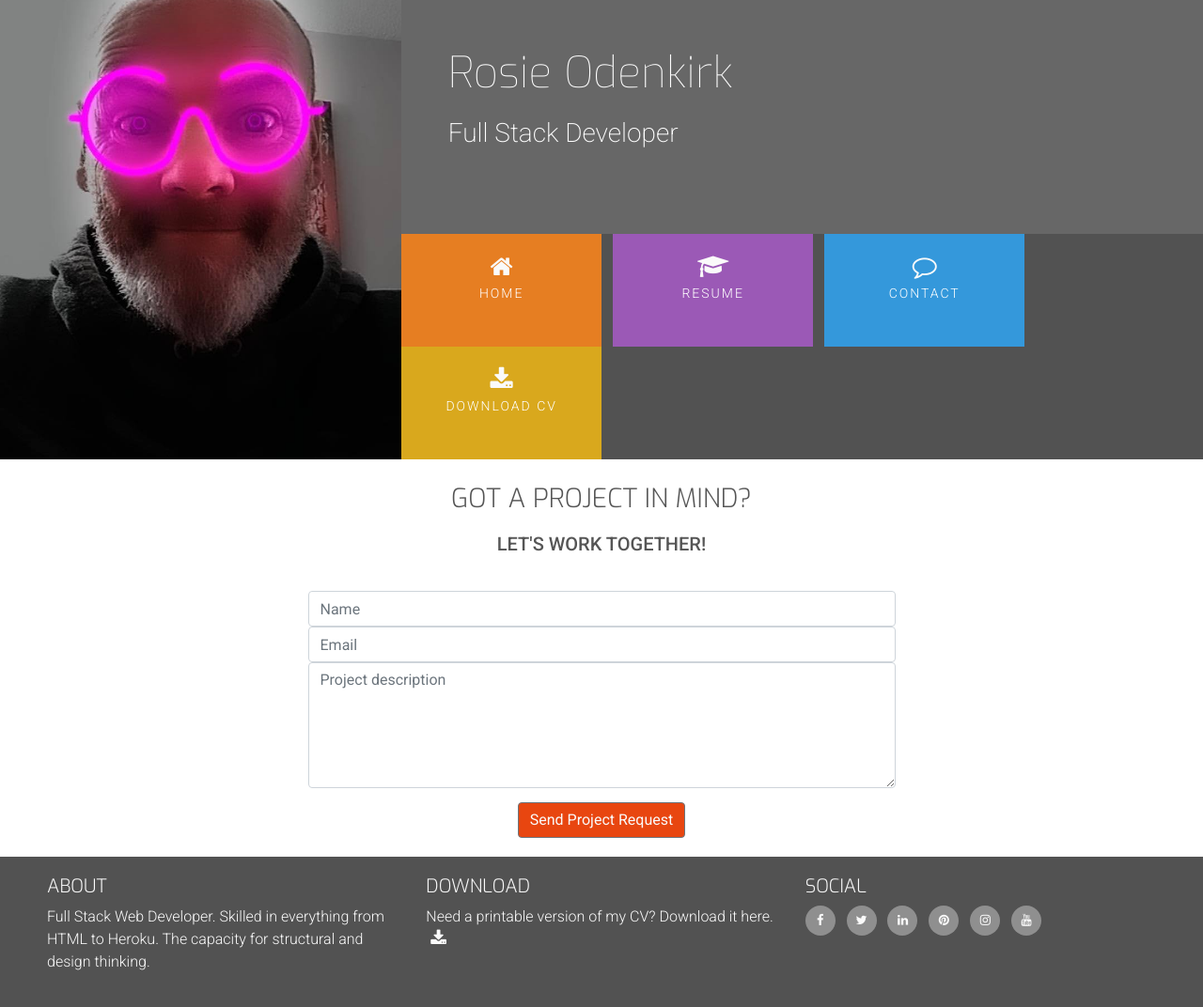
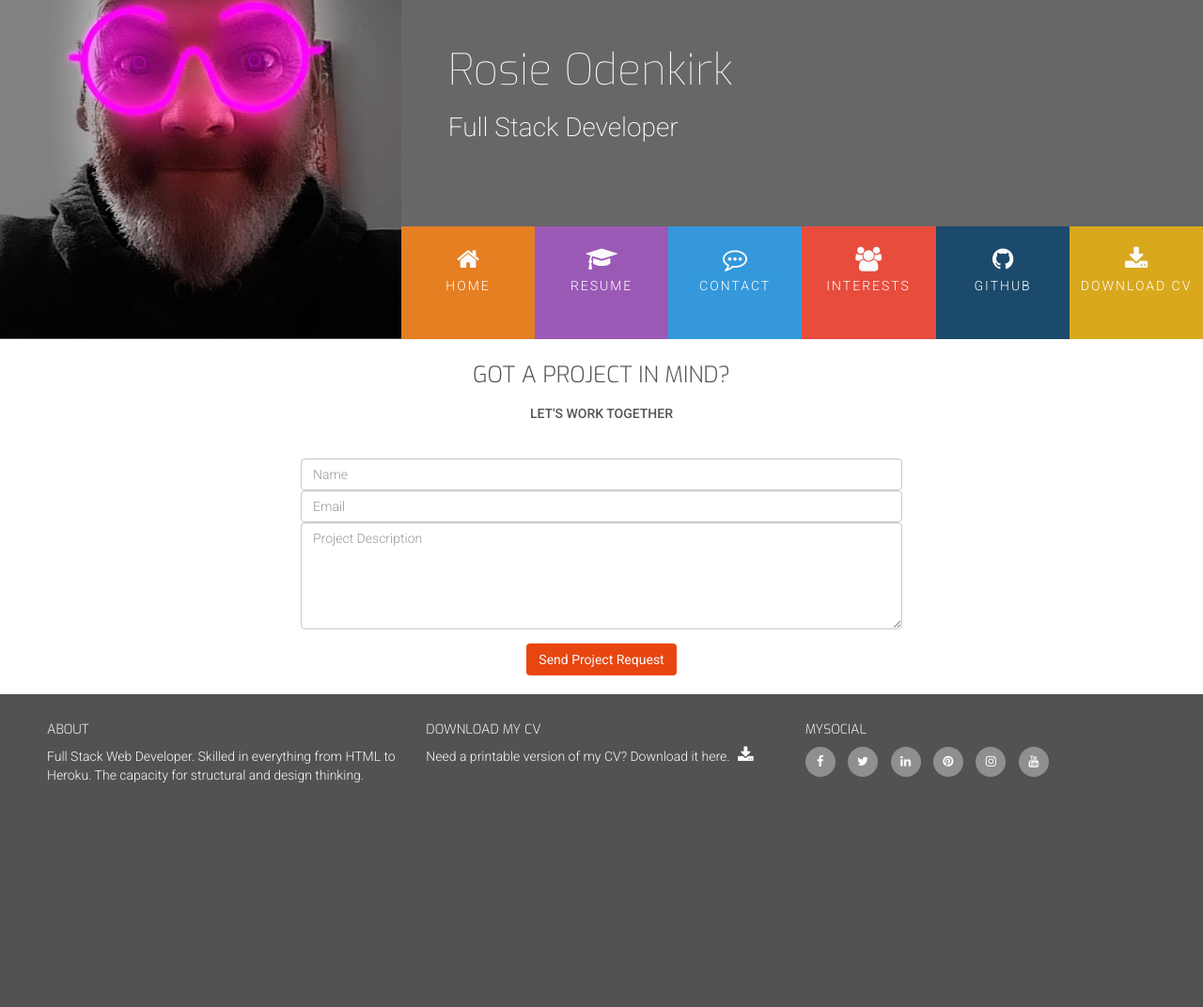
Before and after one commit to Clinton-Davis/Clintons_Resume, a plain HTML site: page contact.html in a window 1280 px wide. Shown: the whole page at 94% size. After the commit the page ends 872 px from the top, so only its background shows below. Drawn offline with nearby package versions, Linux system fonts and the light colour scheme.

Commit message:
added mail.js links and scrips

```diff
--- a/contact.html
+++ b/contact.html
@@ -1,12 +1,13 @@
 <!DOCTYPE html>
-<html lang="en">
+<html lang="en-US">
 	<head>
-		<meta charset="UTF-8" />
-		<meta name="viewport" content="width=device-width, initial-scale=1.0" />
-		<meta http-equiv="X-UA-Compatible" content="ie=edge" />
+		<meta charset="utf-8" />
+		<meta name="viewport" content="width=device-width, initial-scale=1" />
+		<title>Rosie Odenkirk</title>
+
 		<link
 			rel="stylesheet"
-			href="https://maxcdn.bootstrapcdn.com/bootstrap/4.2.1/css/bootstrap.min.css"
+			href="https://maxcdn.bootstrapcdn.com/bootstrap/3.3.7/css/bootstrap.min.css"
 			type="text/css"
 		/>
 		<link
@@ -19,50 +20,64 @@
 			href="https://cdnjs.cloudflare.com/ajax/libs/hover.css/2.1.1/css/hover-min.css"
 			type="text/css"
 		/>
-		<link rel="stylesheet" href="assets/css/style.css" />
-		<title>Rosie</title>
+		<link rel="stylesheet" href="assets/css/style.css" type="text/css" />
+		<script
+			type="text/javascript"
+			src="https://cdn.emailjs.com/sdk/2.2.4/email.min.js"
+		></script>
+		<script type="text/javascript">
+			(function() {
+				emailjs.init("user_r18UcxPyb432tWWdRscA7");
+			})();
+		</script>
 	</head>
+
 	<body>
-		<header>
-			<div class="row no-gutters">
-				<a class="col-md-4 logo" href="02-index.html"></a>
+		<header class="container-fluid">
+			<div class="row">
+				<a href="index.html">
+					<div class="col-md-4 logo"></div>
+				</a>
 				<div class="col-md-8">
-					<div class="row no-gutters bg-color-name-title">
-						<div class="col heading">
+					<div class="row bg-color-name-title">
+						<div class="heading">
 							<h1 class="name">Rosie Odenkirk</h1>
 							<h2 class="title">Full Stack Developer</h2>
 						</div>
 					</div>
-					<div class="row no-gutters">
-						<div class="col">
-							<ul id="nav" class="list-inline menucontainer">
-								<li
-									class="col-6 col-sm-3 list-inline-item ui-menu-color-home menuitem"
-								>
+					<div class="row">
+						<ul id="nav" class="list-inline clearfix">
+							<li class="col-xs-6 col-sm-2 ui-menu-color-home menuitem">
 								<a href="index.html" class="hvr-sweep-to-bottom"
 									><i class="fa fa-home" aria-hidden="true"></i
 									><span>Home</span></a
 								>
 							</li>
-								<li
-									class="col-6 col-sm-3 list-inline-item ui-menu-color-resume menuitem"
-								>
+							<li class="col-xs-6 col-sm-2 ui-menu-color-resume menuitem">
 								<a href="resume.html" class="hvr-sweep-to-bottom"
 									><i class="fa fa-graduation-cap" aria-hidden="true"></i
 									><span>Resume</span></a
 								>
 							</li>
-								<li
-									class="col-6 col-sm-3 list-inline-item ui-menu-color-contact menuitem"
-								>
+							<li class="col-xs-6 col-sm-2 ui-menu-color-contact menuitem">
 								<a href="contact.html" class="hvr-sweep-to-bottom"
-										><i class="fa fa-comment-o" aria-hidden="true"></i
+									><i class=" fa fa-commenting-o" aria-hidden="true"></i
 									><span>Contact</span></a
 								>
 							</li>
-								<li
-									class="col-6 col-sm-3 list-inline-item ui-menu-color-download menuitem"
+							<li class="col-xs-6 col-sm-2 ui-menu-color-interests menuitem">
+								<a href="interests.html" class="hvr-sweep-to-bottom"
+									><i class="fa fa-users" aria-hidden="true"></i
+									><span>Interests</span></a
 								>
+							</li>
+							<li class="col-xs-6 col-sm-2 ui-menu-color-github menuitem">
+								<a href="github.html" class="hvr-sweep-to-bottom"
+									><i class="fa fa-github" aria-hidden="true"></i
+									><span>GitHub</span></a
+								>
+							</li>
+							<li class="col-xs-6 col-sm-2 ui-menu-color-download menuitem">
 								<a
 									href="assets/cv/sample-cv.pdf"
 									target="_blank"
@@ -75,51 +90,45 @@
 					</div>
 				</div>
 			</div>
-			</div>
 		</header>
 		<section class="container-fluid">
 			<div class="row bg-color-contact">
-				<div class="col">
+				<div>
 					<h3 class="contact-heading uppercase text-center">
 						Got a project in mind?
 					</h3>
-					<h5 class="uppercase text-center">Let's work together!</h5>
-
+					<h5 class="uppercase text-center">Let's work together</h5>
+				</div>
 				<div class="center-form">
-						<form>
+					<form onsubmit="return sendMail(this);" method="POST">
 						<input
 							type="text"
 							name="name"
+							class="form-control"
 							id="fullname"
-								class="form-control"
 							placeholder="Name"
 							required
 						/>
 						<input
-								type="email"
-								name="email"
+							type="text"
+							name="emailaddress"
+							class="form-control"
 							id="emailaddress"
-								class="form-control"
 							placeholder="Email"
 							required
 						/>
 						<textarea
 							rows="5"
 							name="projectsummary"
+							class="form-control"
 							id="projectsummary"
-								class="form-control"
-								placeholder="Project description"
+							placeholder="Project Description"
 							required
 						></textarea>
-							<div class="form-row text-center">
-								<div class="col">
-									<button type="submit" class="btn btn-secondary">
+						<button type="submit" class="btn btn-secondary center-block">
 							Send Project Request
 						</button>
-								</div>
-							</div>
 					</form>
-					</div>
 				</div>
 			</div>
 		</section>
@@ -133,57 +142,39 @@
 					</p>
 				</div>
 				<div class="col-sm-4">
-					<h5 class="uppercase general-sub">Download</h5>
+					<h5 class="uppercase general-sub">Download My CV</h5>
 					<p class="inline-block">
 						Need a printable version of my CV? Download it here.
-						<a href="assets/cv/sample-cv.pdf" target="_blank" class="cv-pdf">
-							<i class="fa fa-download" aria-hidden="true"></i>
-							<span class="sr-only">Download link.</span>
-						</a>
+						<a href="assets/cv/sample-cv.pdf" target="_blank" class="cv-pdf"
+							><i class="fa fa-download" aria-hidden="true"></i
+						></a>
 					</p>
 				</div>
 				<div class="col-sm-4">
-					<h5 class="uppercase general-sub">Social</h5>
+					<h5 class="uppercase general-sub">MySocial</h5>
 					<ul class="list-inline social-links">
-						<li class="list-inline-item">
-							<a target="_blank" href="#">
-								<i class="fa fa-facebook" aria-hidden="true"></i>
-								<span class="sr-only">Facebook</span>
-							</a>
+						<li>
+							<a target="_blank" href="#"><i class="fa fa-facebook"></i></a>
 						</li>
-						<li class="list-inline-item">
-							<a target="_blank" href="#">
-								<i class="fa fa-twitter" aria-hidden="true"></i>
-								<span class="sr-only">Twitter</span>
-							</a>
+						<li>
+							<a target="_blank" href="#"><i class="fa fa-twitter"></i></a>
 						</li>
-						<li class="list-inline-item">
-							<a target="_blank" href="#">
-								<i class="fa fa-linkedin" aria-hidden="true"></i>
-								<span class="sr-only">LinkedIn</span>
-							</a>
+						<li>
+							<a target="_blank" href="#"><i class="fa fa-linkedin"></i></a>
 						</li>
-						<li class="list-inline-item">
-							<a target="_blank" href="#">
-								<i class="fa fa-pinterest" aria-hidden="true"></i>
-								<span class="sr-only">Pinterest</span>
-							</a>
+						<li>
+							<a target="_blank" href="#"><i class="fa fa-pinterest"></i></a>
 						</li>
-						<li class="list-inline-item">
-							<a target="_blank" href="#">
-								<i class="fa fa-instagram" aria-hidden="true"></i>
-								<span class="sr-only">Instagram</span>
-							</a>
+						<li>
+							<a target="_blank" href="#"><i class="fa fa-instagram"></i></a>
 						</li>
-						<li class="list-inline-item">
-							<a target="_blank" href="#">
-								<i class="fa fa-youtube" aria-hidden="true"></i>
-								<span class="sr-only">YouTube</span>
-							</a>
+						<li>
+							<a target="_blank" href="#"><i class="fa fa-youtube"></i></a>
 						</li>
 					</ul>
 				</div>
 			</div>
 		</footer>
+		<script src="assets/js/sendEmail.js"></script>
 	</body>
 </html>
```
Also changed, not shown: assets/js/sendEmail.js (added). Lines whose indentation alone changed are shown as unchanged.
